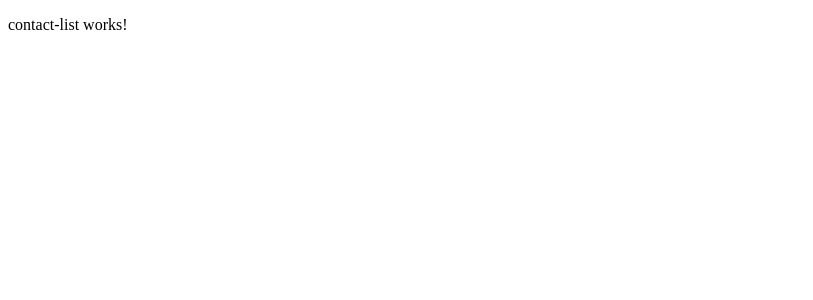
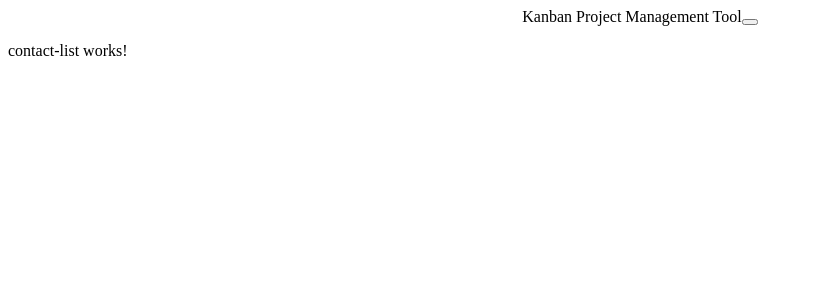
Before and after one commit to nilsalberding/Join, an Angular app: page / in a window 1280 px wide. Shown: the top 300 px of the page, without its empty margins (0-813 px from the left). Built offline with nearby package versions, Linux system fonts and the light colour scheme.

Commit message:
add header component and import into app.component

```diff
--- a/src/app/app.component.html
+++ b/src/app/app.component.html
@@ -1,2 +1,3 @@
+<app-header></app-header>
 <app-main-content></app-main-content>
 <router-outlet />
--- a/src/app/app.component.ts
+++ b/src/app/app.component.ts
@@ -1,10 +1,11 @@
 import { Component } from '@angular/core';
 import { RouterOutlet } from '@angular/router';
 import { MainContentComponent } from './main-content/main-content.component';
+import { HeaderComponent } from './shared/components/header/header.component';
 
 @Component({
   selector: 'app-root',
-  imports: [RouterOutlet, MainContentComponent],
+  imports: [RouterOutlet, MainContentComponent, HeaderComponent],
   templateUrl: './app.component.html',
   styleUrl: './app.component.scss'
 })
--- /dev/null
+++ b/src/app/shared/components/header/header.component.html
@@ -0,0 +1,7 @@
+<header>
+    <span>Kanban Project Management Tool</span>
+    <div>
+        <a href="#" id="help-btn"></a>
+        <button></button>
+    </div>
+</header>
--- /dev/null
+++ b/src/app/shared/components/header/header.component.scss
@@ -0,0 +1,5 @@
+@use '../../../../../public/assets/styles/all-styles.scss' as all;
+
+header{
+    @include all.fl($flexdir: row);
+}
```
Also changed, not shown: src/app/shared/components/header/header.component.ts (added, +11 -0 lines), 1 other file (tests, documents, lock files or other folders).
